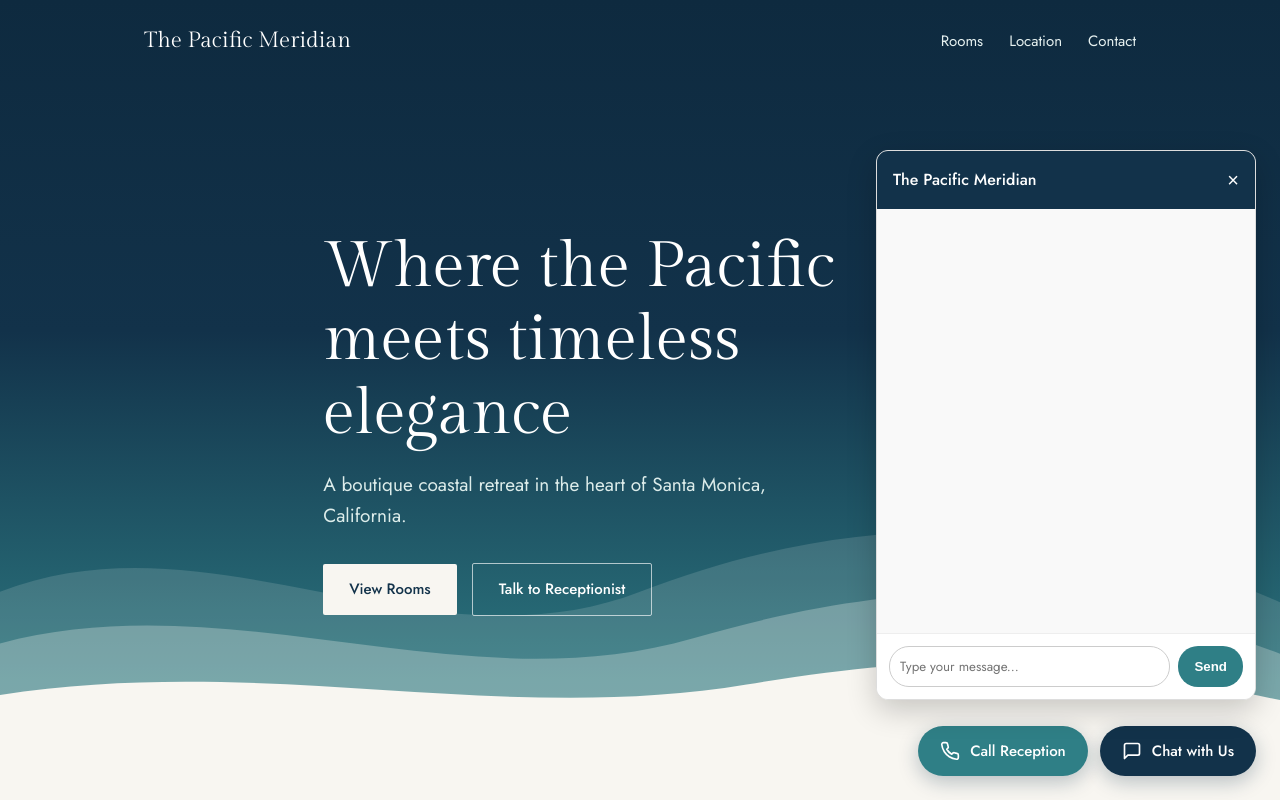
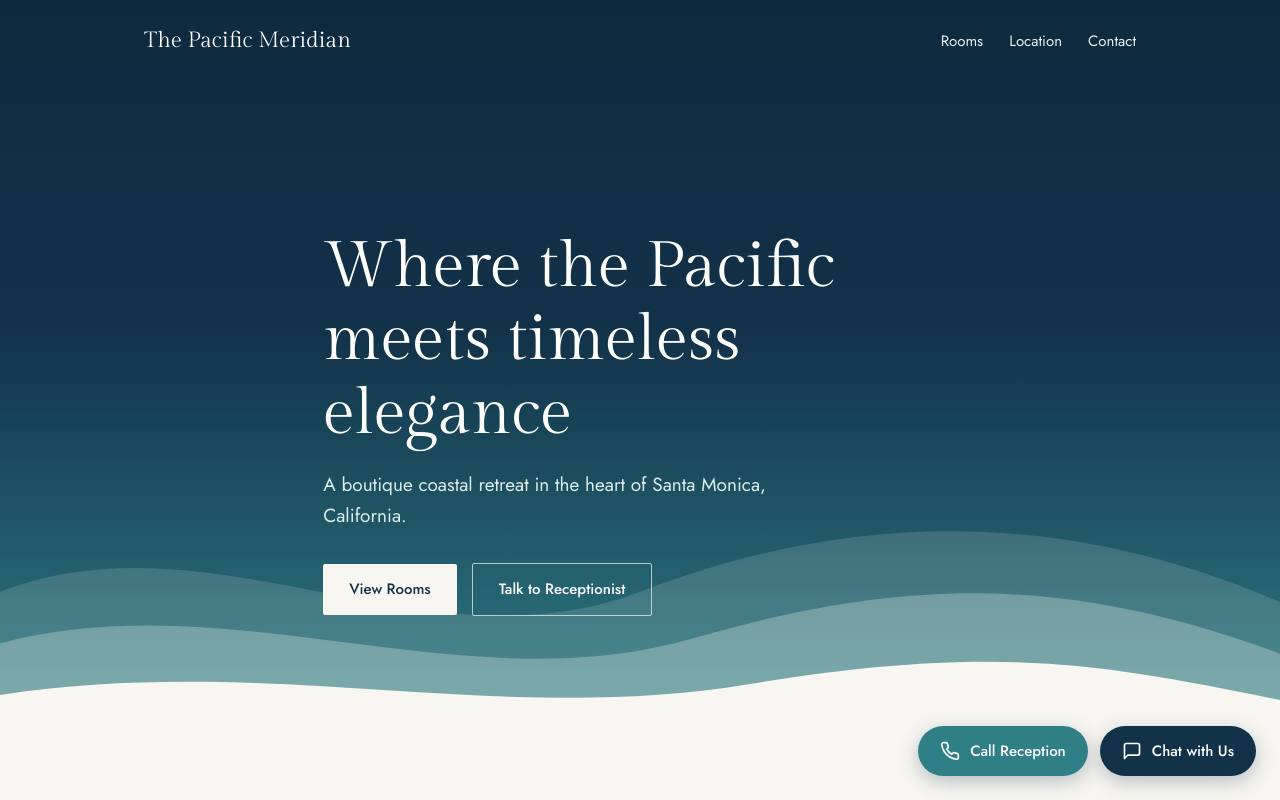
Before and after one commit to suneelksr/pacific-meridian-hotel, a website: page index.html in a window 1280 px wide. Shown: the top 800 px of the page. Drawn offline with Linux system fonts and the light colour scheme.

```diff
--- a/index.html
+++ b/index.html
@@ -313,7 +313,7 @@
   };
 </script>
 <!-- ===== Chat: Custom UI ===== -->
-<div id="chat-panel" style="display:none; position:fixed; right:24px; bottom:100px; width:380px; height:550px; z-index:9999; box-shadow: 0 10px 30px rgba(0,0,0,0.2); border-radius: 12px; overflow: hidden; border: 1px solid #ddd; background: white; display: flex; flex-direction: column;">
+<div id="chat-panel" style="display:none; position:fixed; right:24px; bottom:100px; width:380px; height:550px; z-index:9999; box-shadow: 0 10px 30px rgba(0,0,0,0.2); border-radius: 12px; overflow: hidden; border: 1px solid #ddd; background: white; flex-direction: column;">
 
   <!-- Custom Header -->
   <div style="background: #12324a; color: white; padding: 16px; display: flex; justify-content: space-between; align-items: center;">
```
